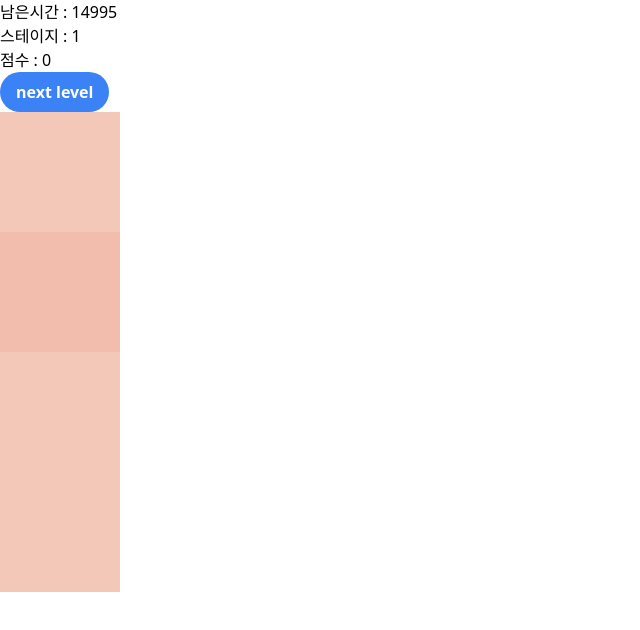
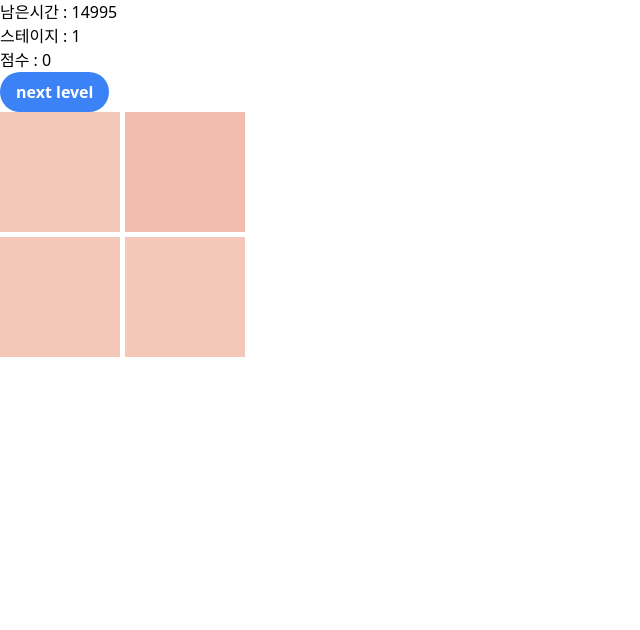
Before and after one commit to dayoung0510/color-diff-game, a React (Create React App) app: page / in a window 1280 px wide. Shown: the top 630 px of the page, without its empty margins (0-640 px from the left). Built offline with nearby package versions, Linux system fonts and the light colour scheme.

Commit message:
빙고판 Container 적용

```diff
--- /dev/null
+++ b/src/components/atoms/Box.ts
@@ -0,0 +1,12 @@
+import styled from 'styled-components';
+
+type Props = {
+  color?: string;
+};
+
+const Box = styled.div<Props>`
+  background-color: gray;
+  background-color: ${({ color }) => color};
+`;
+
+export default Box;
--- a/src/components/organisms/Board.tsx
+++ b/src/components/organisms/Board.tsx
@@ -1,9 +1,16 @@
 import React from 'react';
 import styled from 'styled-components';
 
-const Div = styled.div<{ bgColor: string }>`
-  width: 120px;
-  height: 120px;
+const Container = styled.div<{ side: number }>`
+  display: grid;
+  grid-template-columns: ${({ side }) => `repeat(${side}, 120px)`};
+  grid-template-rows: ${({ side }) => `repeat(${side}, 120px)`};
+  grid-gap: 5px;
+`;
+
+const Cell = styled.div<{ bgColor: string }>`
+  width: 100%;
+  height: 100%;
   background-color: ${({ bgColor }) => bgColor};
 `;
 
@@ -12,6 +19,9 @@ type Props = {
 };
 
 const Main: React.FC<Props> = ({ stage }) => {
+  //빙고판 한 면의 길이
+  const side = Math.round((stage + 0.5) / 2) + 1;
+
   const r = Math.round(Math.random() * 255);
   const g = Math.round(Math.random() * 255);
   const b = Math.round(Math.random() * 255);
@@ -45,14 +55,13 @@ const Main: React.FC<Props> = ({ stage }) => {
 
   //다른 색상을 하나 끼워넣는다
   colorArray.splice(answerNumber, 1, DIFF_COLOR);
-  console.log(colorArray);
 
   return (
-    <div>
+    <Container side={side}>
       {colorArray.map((color) => (
-        <Div bgColor={color} />
+        <Cell bgColor={color} />
       ))}
-    </div>
+    </Container>
   );
 };
 
```
